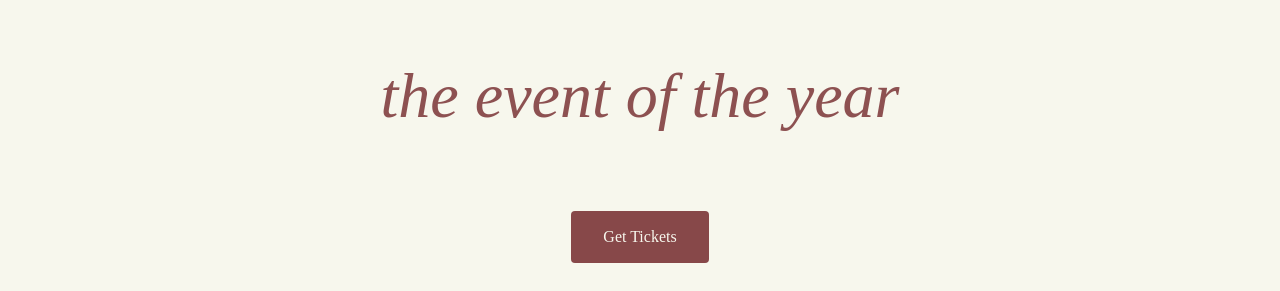
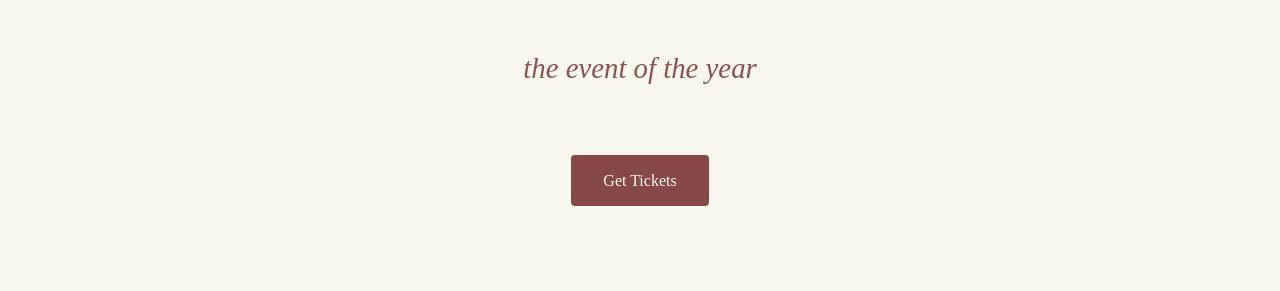
Before and after one commit to sophialiau/geneandtonic2026, a plain HTML site: page index.html in a window 1280 px wide. Shown: the part 509-800 px from the top of the page. Drawn offline with Linux system fonts and the light colour scheme.

Commit message:
more silly changes

```diff
--- a/style.css
+++ b/style.css
@@ -99,7 +99,7 @@ body {
 }
 
 .tagline {
-    font-size: 4rem;
+    font-size: 1.8rem;
     margin-bottom: 3rem;
     font-style: italic;
     opacity: 0.95;
```
